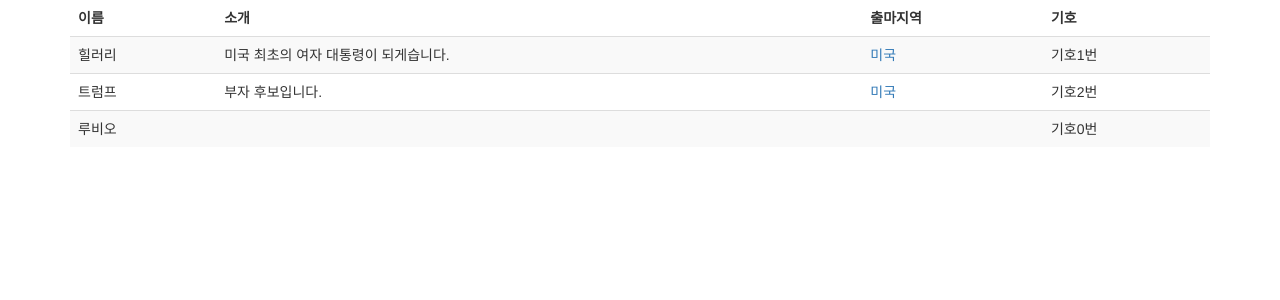
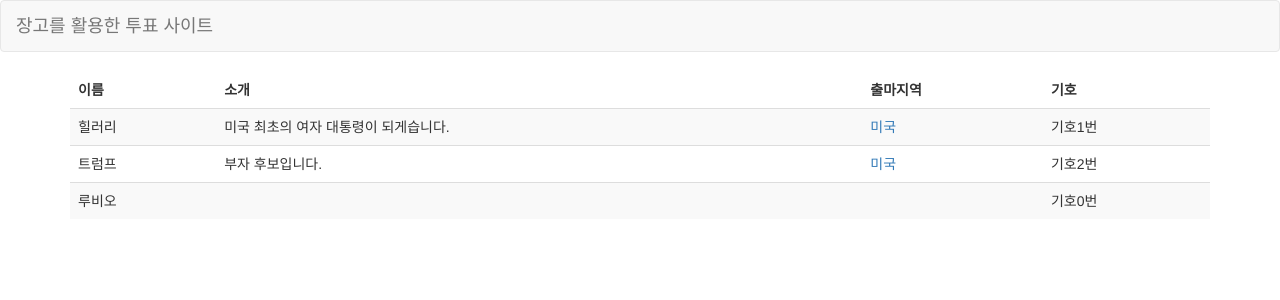
Before and after one commit to Tod8Cruz/django, a Django app: page / in a window 1280 px wide. Shown: the top 300 px of the page. Run offline with Django 3.2, Linux system fonts and the light colour scheme; data comes from the database, SQL or seed files in the repository; some libraries are stand-ins or nearby versions.

Commit message:
no message

```diff
--- a/elections/templates/elections/layout.html
+++ b/elections/templates/elections/layout.html
@@ -9,5 +9,11 @@
   <script src="http://maxcdn.bootstrapcdn.com/bootstrap/3.3.6/js/bootstrap.min.js"></script>
 </head>
 <body>
+<nav class="navbar navbar-default">
+  <div class="container-fluid">
+    <div class="navbar-header">
+      <a class="navbar-brand" href="{% url 'elections:home' %}">장고를 활용한 투표 사이트</a>
+    </div>
+</nav>
 {% block content %}{% endblock %}
 </body>
--- a/elections/urls.py
+++ b/elections/urls.py
@@ -4,7 +4,7 @@ from . import views
 
 app_name = 'elections'
 urlpatterns = [
-    url(r'^$', views.index),
+    url(r'^$', views.index, name = 'home'),
     url(r'^candidates/(?P<name>[가-힣]+)/$', views.candidates),
     url(r'^areas/(?P<area>[가-힣]+)/$', views.areas),
     url(r'^areas/(?P<area>[가-힣]+)/results$', views.results),
```
